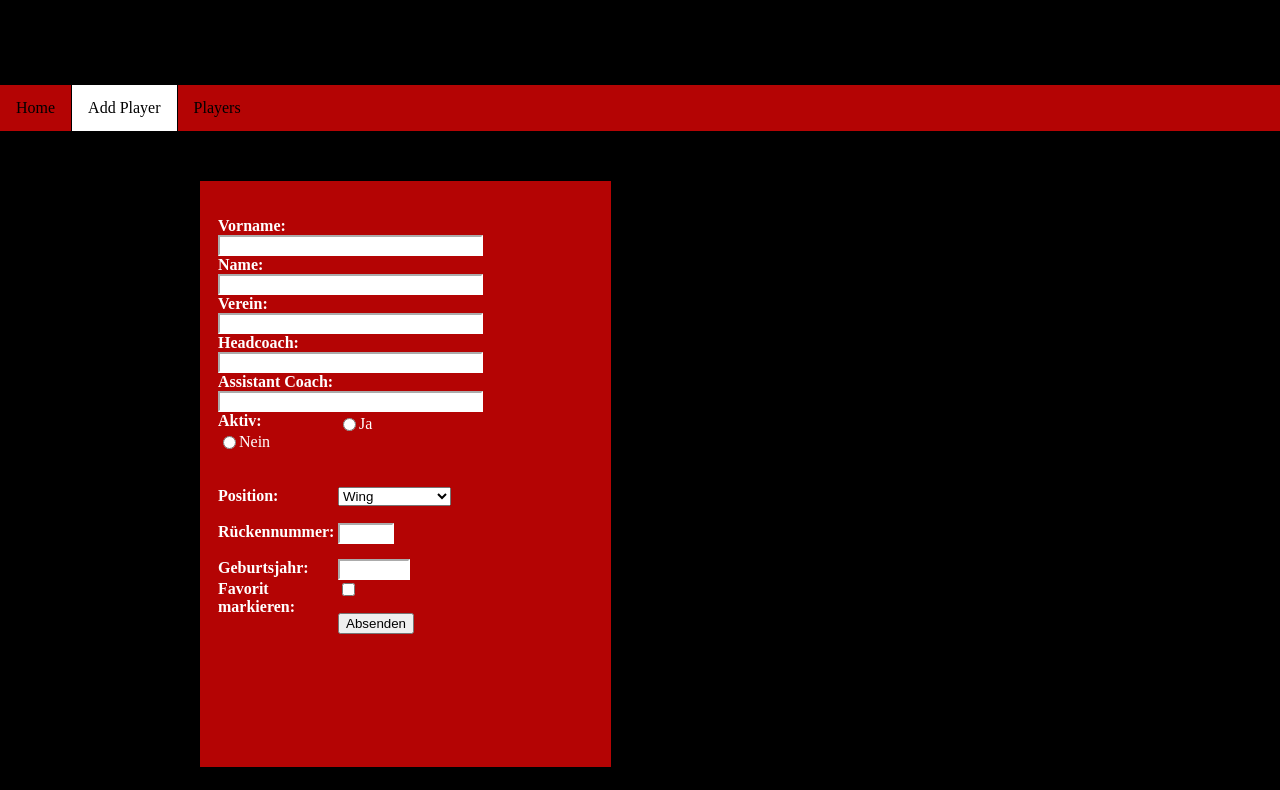
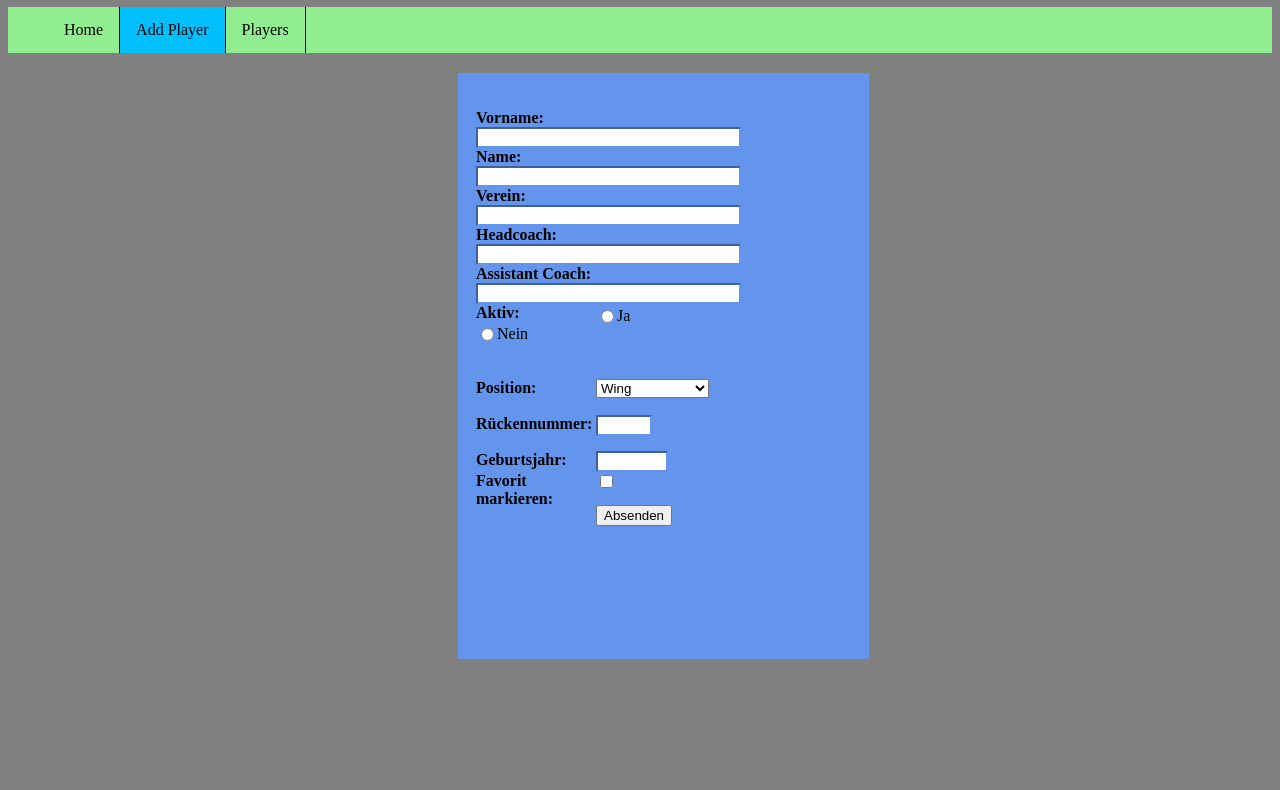
Before and after one commit to Sena1/Hashtag21, a plain HTML site: page index.html in a window 1280 px wide. Shown: the part 73-863 px from the top of the page. After the commit the page ends 800 px from the top, so only its background shows below. Drawn offline with Linux system fonts and the light colour scheme.

Commit message:
:dolphin: changed index.html; index.css; Players.html; Player.css

```diff
--- a/Players.css
+++ b/Players.css
@@ -1,26 +1,18 @@
 body {
-    width: 100%;
-    height: auto;
-    margin: 0px;
-    padding: 0px;
-    background-color: black;
+    background-color: grey;
+    color: black;
 }
 
-ul {
+#menüleiste {
     list-style-type: none;
-    margin: 100px 0px 0px 0px;
-    padding: 0;
+    margin-top: 20px;
     overflow: hidden;
-    background-color: #B40404;
+    background-color: #90EE90;
 }
 
 li {
     float: left;
     border-right: 1px solid black;
-}
-
-li:last-child {
-    border-right: none;
 }
 
 li a {
@@ -31,12 +23,8 @@ li a {
     text-decoration: none;
 }
 
-li a:hover {
-    background-color: white;
-}
-
 li .active {
-    background-color: white;
+    background-color: #6495ED;
 }
 
 b {
@@ -59,36 +47,25 @@ input:hover, input:active {
     color: #B40404;
 }
 
-input:before, input:after {
-    position: absolute;
-    width: 100%;
-    height: 0px;
-    left: 0;
-    color: black;
-}
-
 select {
     display: inline-block;
     float: left;
 }
 
 table, th, td {
-    border="1";
-    border: 1px solid black;
+    /*  border="5";*/
+    border: 3px solid #90EE90;
     border-collapse: collapse;
-    padding: 25px;
+    padding: 15px;
     margin: 50px 0px 150px 200px;
-    background-color: #B40404;
-    align-self: center;
+    background-color: #6495ED;
 }
 
-table tr:nth-child(odd) {
-    background-color: #transparent;
-}
 
+/*
 table tr:nth-child(even) {
     background-color: transparent;
-}
+}*/
 
 footer {
     line-height: 25px;
--- a/index.css
+++ b/index.css
@@ -1,22 +1,20 @@
 #title {
-    color: #B40404 !important;
+    color: #00BFFF !important;
 }
 
 body {
-    background-color: black;
-    color: white;
+    background-color: grey;
+    color: black;
 }
 
-main section article {
+#formular {
     display: block;
     width: 375px;
     height: 550px;
-    margin: 50px 0px 150px 200px;
+    margin-top: 20px;
+    margin-left: 450px;
     padding: 18px;
-    vertical-align: middle;
-    text-align: left;
-    background-color: #B40404;
-    align-self: center;
+    background-color: #6495ED;
 }
 
 b {
@@ -30,7 +28,7 @@ b {
 input {
     display: inline-block;
     float: left;
-    border-color: white;
+    border-color: #6495ED;
 }
 
 select {
@@ -38,12 +36,11 @@ select {
     float: left;
 }
 
-ul {
+#menuleiste {
     list-style-type: none;
-    margin: 100px 0px 0px 0px;
-    padding: 0;
+    margin-top: 20px;
     overflow: hidden;
-    background-color: #B40404;
+    background-color: #90EE90;
 }
 
 li a {
@@ -54,14 +51,6 @@ li a {
     text-decoration: none;
 }
 
-li a:hover {
-    background-color: white;
+li .active {
+    background-color: #00BFFF;
 }
-
-li .active {
-    background-color: white;
-}
-
-#nodeschoolpic {
-    height: 100px;
-}
--- a/index.html
+++ b/index.html
@@ -18,16 +18,17 @@
     <div>
         <h1 id="title">Hashtag 21</h1>
 
+
     </div>
-
-    <body id="home">
-        <ul>
+    <ul id="menuleiste">
         <li><a href="home.html">Home</a></li>
         <li><a class="active" href="#players">Add Player</a></li>
         <li><a href="index.html">Players</a></li>
     </ul>
-        <main>
-            <section>
+
+    <body id="home">
+
+        <section id="formular">
             <article>
 
                 </br><b>Vorname:</b>
@@ -86,11 +87,8 @@
 
         </section>
 
-        </main>
-        <footer>
-            <img id="nodeschoolpic" src="img/nodeschool.svg"></a>
-        </footer>
-        <script src="design/index.js"></script>
+
+
     </body>
 
 </html>
```
Also changed, not shown: Players.html (+3 -1 lines). Lines whose indentation alone changed are shown as unchanged.
